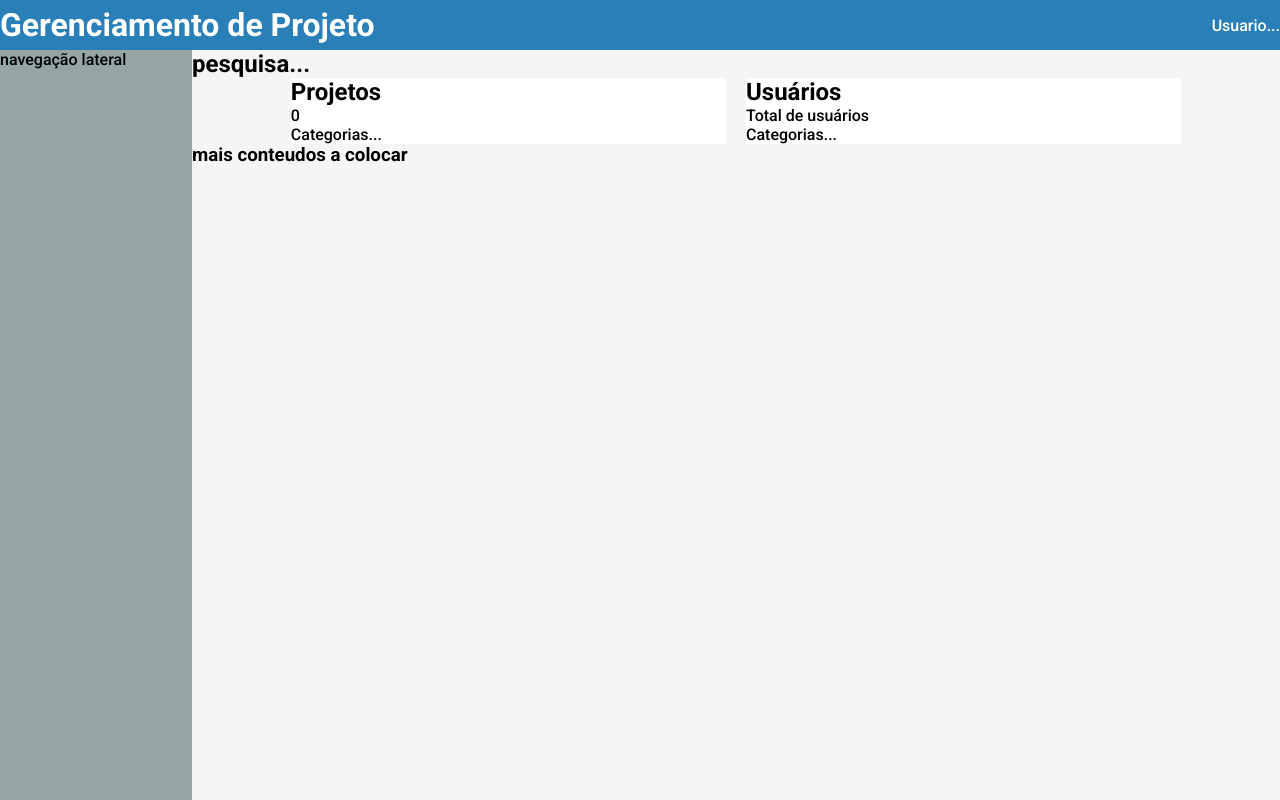
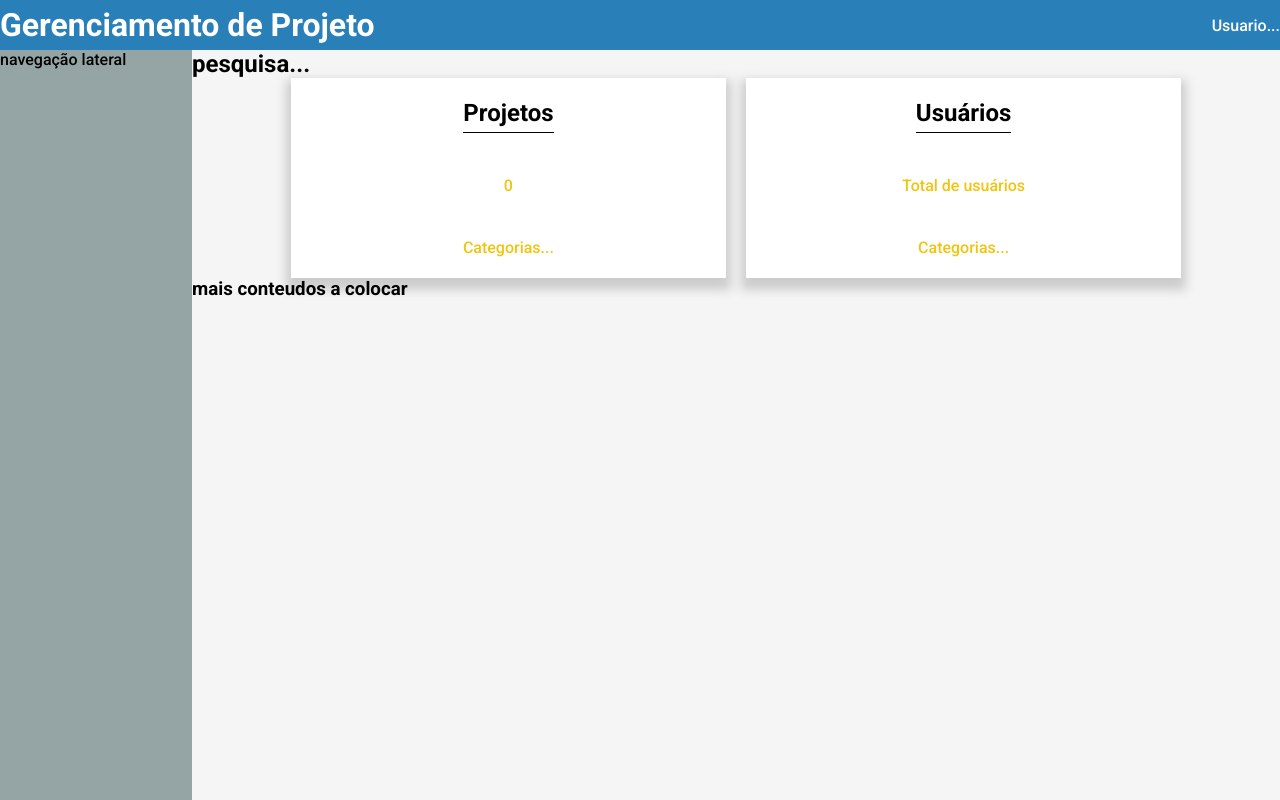
Before and after one commit to PedroGoncalves-Dev/Gerenciamento-Projetos-TypeScript, a React (Vite) app: page / in a window 1280 px wide. Built offline with nearby package versions, Linux system fonts and the light colour scheme; no server answers.

Commit message:
colocando dados trazdios da api

```diff
--- a/src/components/gridProjetoUsuario/GridProjetoUsuario.module.css
+++ b/src/components/gridProjetoUsuario/GridProjetoUsuario.module.css
@@ -7,4 +7,23 @@
 .cardProjeto {
   background-color: #ffff;
   cursor: pointer;
+  display: flex;
+  justify-content: space-around;
+  align-items: center;
+  flex-direction: column;
+  text-align: center;
+  height: 200px;
+  box-shadow: 0px 7px 10px 5px #ccc;
+  transition: 0.1s ease;
 }
+.cardProjeto:hover {
+  transform: scale(0.985);
+}
+
+.cardProjeto h2 {
+  padding-bottom: 0.3rem;
+  border-bottom: 1px solid #000;
+}
+.cardProjeto p {
+  color: #f1c40f;
+}
--- a/src/components/gridProjetoUsuario/GridProjetoUsuario.tsx
+++ b/src/components/gridProjetoUsuario/GridProjetoUsuario.tsx
@@ -6,7 +6,7 @@ import { useQuery } from "@tanstack/react-query";
 interface Idados {
   sucesso: boolean;
   mensagem: string;
-  dados: string | number; // 'dados' pode ser um número ou string
+  dados: string | number;
 }
 
 const GridProjetoUsuario = () => {
@@ -20,7 +20,8 @@ const GridProjetoUsuario = () => {
     } catch (error) {
       if (error instanceof Error) console.log(error.message);
       // Retorne um valor padrão ou lançar o erro
-      return { sucesso: false, mensagem: "Erro ao buscar dados", dados: 0 };
+
+      return { sucesso: false, mensagem: "falha", dados: 0 };
     }
   };
 
@@ -38,16 +39,16 @@ const GridProjetoUsuario = () => {
     <div className={styles.container}>
       <div className={styles.cardProjeto} onClick={() => navigate("/projetos")}>
         <h2>Projetos</h2>
+        <p>{data?.dados}</p>
         <div>
-          <p>{data?.dados}</p> {/* Use o operador de encadeamento opcional */}
           <p>Categorias...</p>
         </div>
       </div>
 
       <div className={styles.cardProjeto}>
         <h2>Usuários</h2>
+        <p>Total de usuários</p>
         <div>
-          <p>Total de usuários</p>
           <p>Categorias...</p>
         </div>
       </div>
--- /dev/null
+++ b/src/interfaces/resApi.tsx
@@ -0,0 +1,4 @@
+export interface IdadosApi {
+  secesso: boolean;
+  mensagem: string;
+}
--- a/src/pages/Projetos/Projetos.tsx
+++ b/src/pages/Projetos/Projetos.tsx
@@ -1,50 +1,47 @@
 import styles from "./Projetos.module.css";
+import { api } from "../../axios/baseUrl";
+import { useQuery } from "@tanstack/react-query";
+import { IdadosApi } from "../../interfaces/resApi";
+
+interface Iproeto {
+  id_projeto: number;
+  nome_projeto: string;
+  descricao: string;
+  to_char: string;
+}
+interface IdadosProjeto extends IdadosApi {
+  dados: Iproeto[];
+}
 
 const Projetos = () => {
+  const fetchProjeto = async () => {
+    const res = await api.get<IdadosProjeto>("/projetos");
+    return res.data;
+  };
+
+  const { data, error, isLoading } = useQuery<IdadosProjeto>({
+    queryKey: ["projetos"],
+    queryFn: fetchProjeto,
+  });
+
+  if (isLoading) return <div>Carregando...</div>;
+  if (error) return <div>{error.message}</div>;
   return (
     <section>
       <h2>Lista de todos os seus projetos</h2>
       <p>gerencie seus proejtos com mais facilidade...</p>
+
       <div className={styles.containerProjetos}>
-        <div className={styles.cardProjeto}>
-          <h2>NOme do Projeto...</h2>
-          <div>
-            <h2>Tarefas</h2>
-            <p>comentarios...</p>
+        {data?.dados.map((dados) => (
+          <div key={dados.id_projeto} className={styles.cardProjeto}>
+            <h2>{dados.nome_projeto}</h2>
+            <div>
+              <h2>descrição: {dados.descricao}</h2>
+              <p>criado em {dados.to_char}</p>
+              <p>comentarios...</p>
+            </div>
           </div>
-        </div>
-
-        <div className={styles.cardProjeto}>
-          <h2>NOme do Projeto2...</h2>
-          <div>
-            <h2>Tarefas</h2>
-            <p>comentarios...</p>
-          </div>
-        </div>
-
-        <div className={styles.cardProjeto}>
-          <h2>NOme do Projeto3...</h2>
-          <div>
-            <h2>Tarefas</h2>
-            <p>comentarios...</p>
-          </div>
-        </div>
-
-        <div className={styles.cardProjeto}>
-          <h2>NOme do Projeto4...</h2>
-          <div>
-            <h2>Tarefas</h2>
-            <p>comentarios...</p>
-          </div>
-        </div>
-
-        <div className={styles.cardProjeto}>
-          <h2>NOme do Projeto5...</h2>
-          <div>
-            <h2>Tarefas</h2>
-            <p>comentarios...</p>
-          </div>
-        </div>
+        ))}
       </div>
     </section>
   );
```
